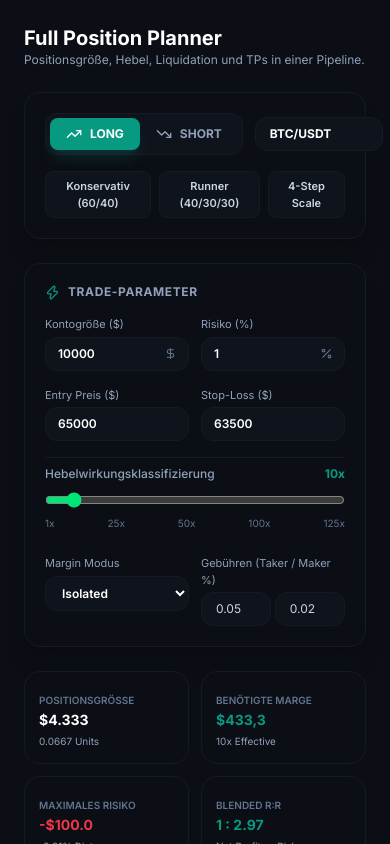
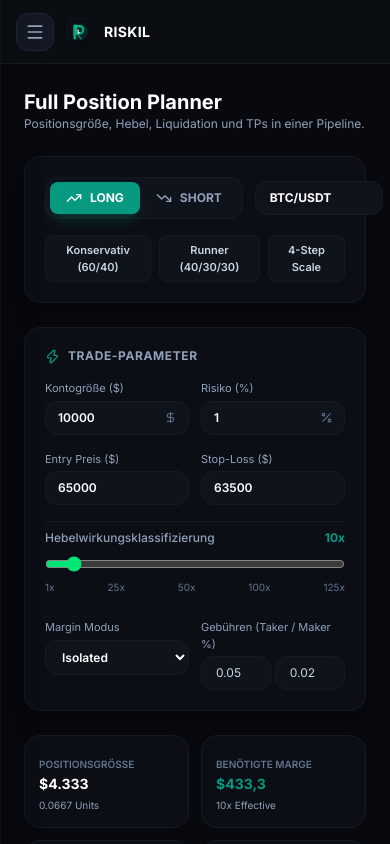
Before and after one commit to robingerling1298/riskil, a Next.js app: page /dashboard/full-planner in a window 390 px wide. Shown: the top 844 px of the page. Built offline with nearby package versions, Linux system fonts and the light colour scheme; no server answers.

Commit message:
fix(mobile): use native inline safe-area styles to prevent tailwind arbitrary calc dropping

```diff
--- /dev/null
+++ b/src/app/dashboard/layout.tsx
@@ -0,0 +1,21 @@
+import Sidebar from '@/components/Sidebar'
+
+export default function DashboardLayout({
+  children,
+}: {
+  children: React.ReactNode
+}) {
+  return (
+    <div className="min-h-screen bg-[#07090E] text-slate-200">
+      <Sidebar />
+      {/* Spacer für Mobile: Reserviert exakt die Höhe des Headers inkl. Safe-Area */}
+      <div
+        className="md:hidden w-full shrink-0"
+        style={{ height: 'calc(4rem + env(safe-area-inset-top, 0px))' }}
+      />
+      <main className="md:pl-16 transition-all duration-300">
+        {children}
+      </main>
+    </div>
+  )
+}
--- a/src/components/Sidebar.tsx
+++ b/src/components/Sidebar.tsx
@@ -33,12 +33,19 @@ export default function Sidebar() {
 
   return (
     <>
-      {/* MOBILE TOP BAR (mit validem CSS-calc für Safe-Area) */}
-      <div className="md:hidden fixed top-0 left-0 right-0 z-40 bg-term-bg/95 backdrop-blur-md border-b border-term-border px-4 h-[calc(4rem_+_env(safe-area-inset-top))] pt-[env(safe-area-inset-top)] flex items-center justify-between">
+      {/* MOBILE TOP BAR (Native Safe-Area-Styles, z-[60] garantiert über allem) */}
+      <div
+        className="md:hidden fixed top-0 left-0 right-0 z-[60] bg-[#0B0E14]/95 backdrop-blur-md border-b border-[#161A23] px-4 flex items-center justify-between"
+        style={{
+          height: 'calc(4rem + env(safe-area-inset-top, 0px))',
+          paddingTop: 'env(safe-area-inset-top, 0px)',
+        }}
+      >
         <div className="flex items-center gap-3">
           <button
+            type="button"
             onClick={() => setIsMobileOpen(!isMobileOpen)}
-            className="p-2 text-slate-400 hover:text-white rounded-xl bg-term-card border border-term-border"
+            className="p-2 text-slate-400 hover:text-white rounded-xl bg-[#141824] border border-[#1E2536] transition-colors cursor-pointer"
             aria-label="Navigation öffnen"
           >
             {isMobileOpen ? <X size={20} /> : <Menu size={20} />}
@@ -66,18 +73,22 @@ export default function Sidebar() {
       {isMobileOpen && (
         <div
           onClick={() => setIsMobileOpen(false)}
-          className="md:hidden fixed inset-0 z-40 bg-black/70 backdrop-blur-sm"
+          className="md:hidden fixed inset-0 z-[65] bg-black/70 backdrop-blur-sm"
         />
       )}
 
       {/* SIDEBAR (Desktop Hover + Mobile Drawer) */}
       <aside
-        className={`group fixed top-0 left-0 z-50 h-screen h-[100dvh] bg-term-bg/95 backdrop-blur-md border-r border-term-border p-3 pb-[calc(0.75rem_+_env(safe-area-inset-bottom))] flex flex-col justify-between transition-all duration-300 ease-in-out shadow-2xl overflow-hidden
+        className={`group fixed top-0 left-0 z-[70] h-screen bg-[#0B0E14]/95 backdrop-blur-md border-r border-[#161A23] p-3 flex flex-col justify-between transition-all duration-300 ease-in-out shadow-2xl overflow-hidden
           ${isMobileOpen ? 'translate-x-0 w-64' : '-translate-x-full'}
           md:translate-x-0 md:w-16 md:hover:w-64
         `}
+        style={{
+          paddingTop: isMobileOpen ? 'calc(1rem + env(safe-area-inset-top, 0px))' : undefined,
+          paddingBottom: 'calc(0.75rem + env(safe-area-inset-bottom, 0px))',
+        }}
       >
-        <div className="space-y-6 pt-[calc(3.5rem_+_env(safe-area-inset-top))] md:pt-0">
+        <div className="space-y-6 pt-12 md:pt-0">
           {/* LOGO / HEADER */}
           <div className="flex items-center gap-3 px-1.5 py-1 min-w-max">
             <div className="relative w-10 h-10 rounded-xl overflow-hidden shrink-0 shadow-lg shadow-brand-border">
@@ -125,9 +136,8 @@ export default function Sidebar() {
           </nav>
         </div>
 
-        {/* FOOTER BEREICH (Einstellungen & Status) */}
-        <div className="space-y-3 pt-2 border-t border-term-border">
-          {/* PROFIL & EINSTELLUNGEN LINK */}
+        {/* FOOTER BEREICH */}
+        <div className="space-y-3 pt-2 border-t border-[#161A23]">
           <Link
             href="/dashboard/profile"
             onClick={() => setIsMobileOpen(false)}
@@ -143,7 +153,6 @@ export default function Sidebar() {
             </span>
           </Link>
 
-          {/* SYSTEM STATUS */}
           <div className="flex items-center gap-3 px-1.5 py-1 min-w-max text-[11px] text-slate-500">
             <div className="w-2.5 h-2.5 rounded-full bg-brand shrink-0 animate-pulse" />
             <span className="opacity-100 md:opacity-0 md:group-hover:opacity-100 transition-opacity duration-200 whitespace-nowrap">
```
